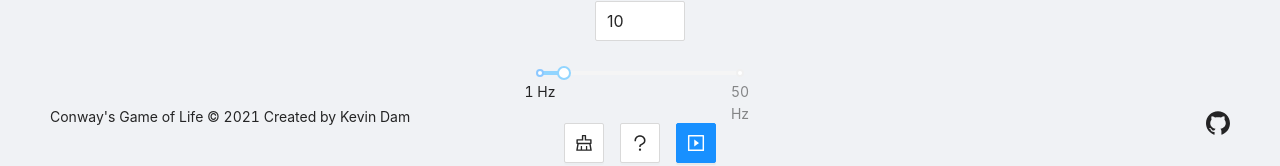
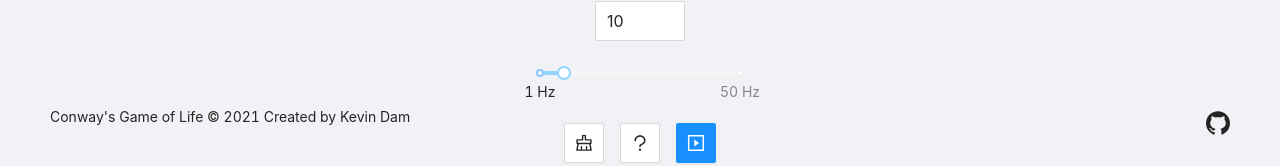
Before and after one commit to kevinqdam/conways-game-of-life, a React app: page / in a window 1280 px wide. Shown: the part 634-800 px from the top of the page. Built offline with nearby package versions, Linux system fonts and the light colour scheme.

Commit message:
White space changes and force slider marks to stay in one line

```diff
--- a/src/components/Grid.jsx
+++ b/src/components/Grid.jsx
@@ -79,10 +79,7 @@ const Grid = function Grid() {
 
   const inputSideLengthClassNames = [styles['input-side-length']].join(' ');
   const sliderClassNames = [styles.slider].join(' ');
-  const sliderMarks = {
-    1: '1 Hz',
-    50: '50 Hz',
-  };
+  const sliderMarks = { 1: '1 Hz', 50: '50 Hz' };
   const btnsClassNames = [styles.btns].join(' ');
 
   return (
@@ -115,7 +112,7 @@ const Grid = function Grid() {
           max={50}
           onChange={handleSpeedChange}
           marks={sliderMarks}
-          style={{ width: '200px' }}
+          style={{ width: '200px', whiteSpace: 'nowrap' }}
         />
       </div>
       <div className={btnsClassNames}>
```
